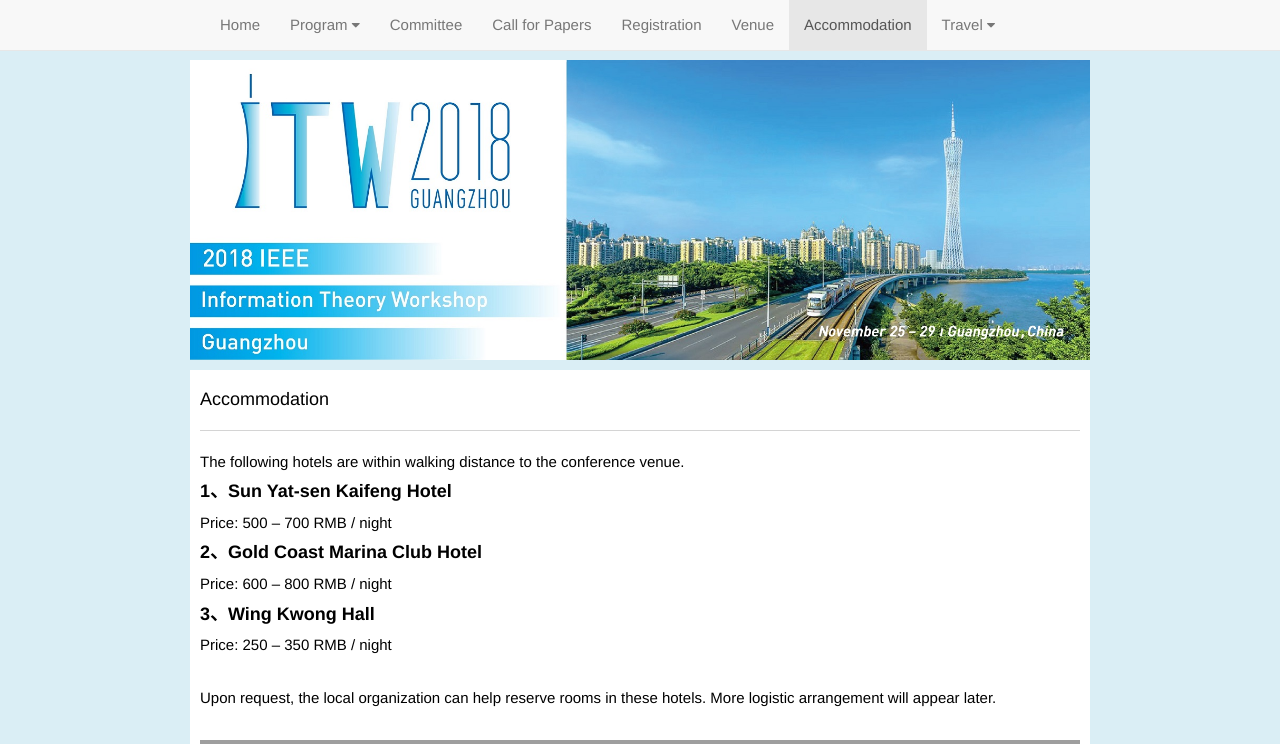
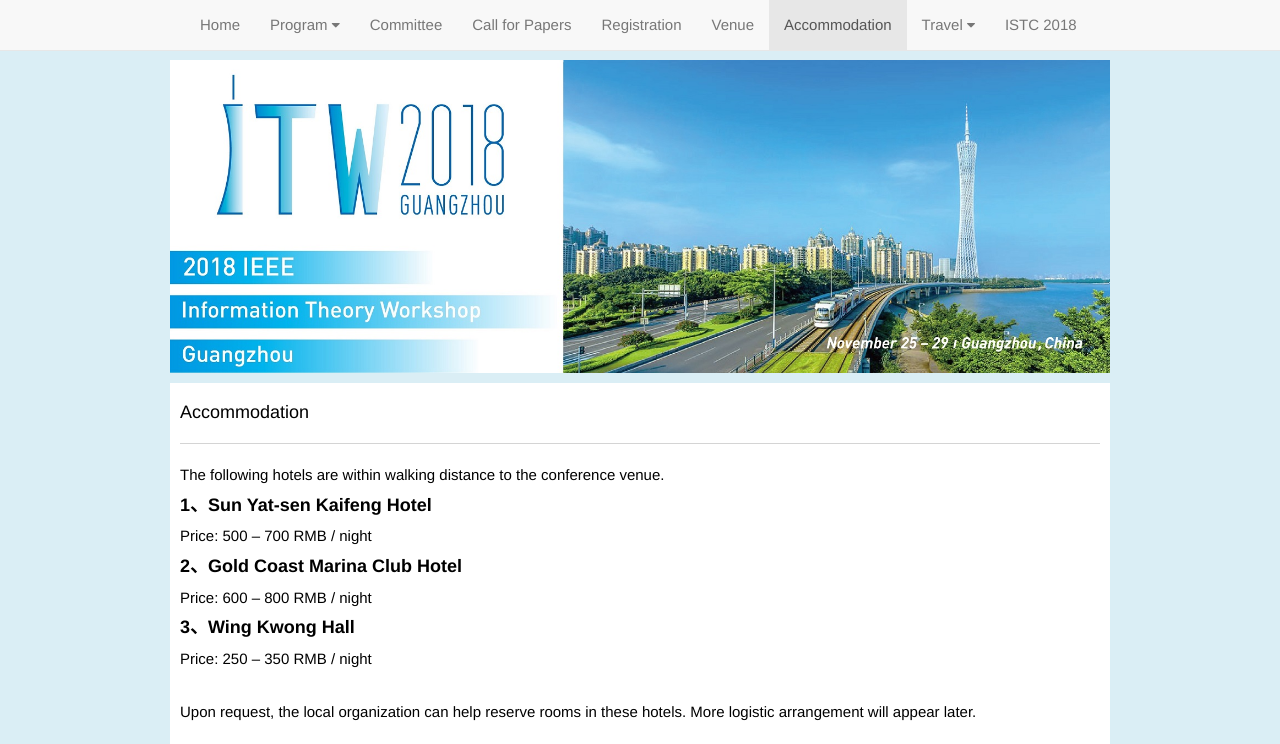
Before and after one commit to ym13349140/ITW2018, a Flask app: page /accommodation in a window 1280 px wide. Shown: the top 744 px of the page. Run offline with Flask 2, Linux system fonts and the light colour scheme; some libraries are stand-ins or nearby versions; grey boxes are pictures that could not be loaded.

Commit message:
增加ISTC2018 (#19)

```diff
--- a/ITW/main/views.py
+++ b/ITW/main/views.py
@@ -43,3 +43,9 @@ def registration():
 def accommodation():
         return render_template("main/main.html",
                                tab='accommodation')
+
+
+@main.route('/ISTC')
+def istc():
+    return render_template("main/main.html",
+                           tab="istc")
--- a/ITW/static/css/main.css
+++ b/ITW/static/css/main.css
@@ -28,6 +28,14 @@ body {
 	font-size: 15px;
 	/*color: #666;*/
 	color: #000;
+}
+
+a:link,a:active {
+    text-decoration: none;
+}
+
+a:hover {
+    text-decoration: underline;
 }
 
 
@@ -67,7 +75,7 @@ nav .dropdown-menu li:focus > a,nav .dropdown-menu li:hover > a {
 }
 
 .container{
-    width: 900px;
+    width: 940px;
 }
 
 /* 轮播图 */
--- a/ITW/templates/accommodation/accommodation.html
+++ b/ITW/templates/accommodation/accommodation.html
@@ -1,4 +1,4 @@
-<article id="registration">
+<article id="accommodation">
     <section class="row">
         <h4>Accommodation<hr></h4>
 
--- a/ITW/templates/main/main.html
+++ b/ITW/templates/main/main.html
@@ -19,6 +19,8 @@
                 {% include 'registration/registration.html' %}
             {% elif tab == "accommodation" %}
                 {% include 'accommodation/accommodation.html' %}
+            {% elif tab == "istc" %}
+                {% include 'istc/istc.html' %}
             {% endif %}
         </div>
       </div>
--- a/ITW/templates/navbar.html
+++ b/ITW/templates/navbar.html
@@ -17,7 +17,7 @@
             <li><a href="{{ url_for('program.invited_papers') }}" class="content-tab level-2">Invited Papers</a></li>
             <li><a href="{{ url_for('program.tutorial_call') }}" class="content-tab level-2">Tutorial Call</a></li>
             <li><a href="{{ url_for('program.social_events') }}" class="content-tab level-2">Social Events</a></li>
-            </ul>
+          </ul>
         </li>
 
         <li class="{% if tab == 'committee' %}active{% endif %}">
@@ -48,6 +48,10 @@
             <li><a href="{{ url_for('travel.visa') }}" class="content-tab level-2">Visa Information</a></li>
             <li><a href="{{ url_for('travel.hongkong') }}" class="content-tab level-2">Guangzhou ←→ Hong Kong</a></li>
           </ul>
+        </li>
+
+        <li class="{% if tab == 'istc' %}active{% endif %}">
+            <a href="{{ url_for('main.istc') }}" class="content-tab level-1">ISTC 2018</a>
         </li>
       </ul>
     </div>
```
Also changed, not shown: ITW/templates/istc/istc.html (added, +8 -0 lines).
